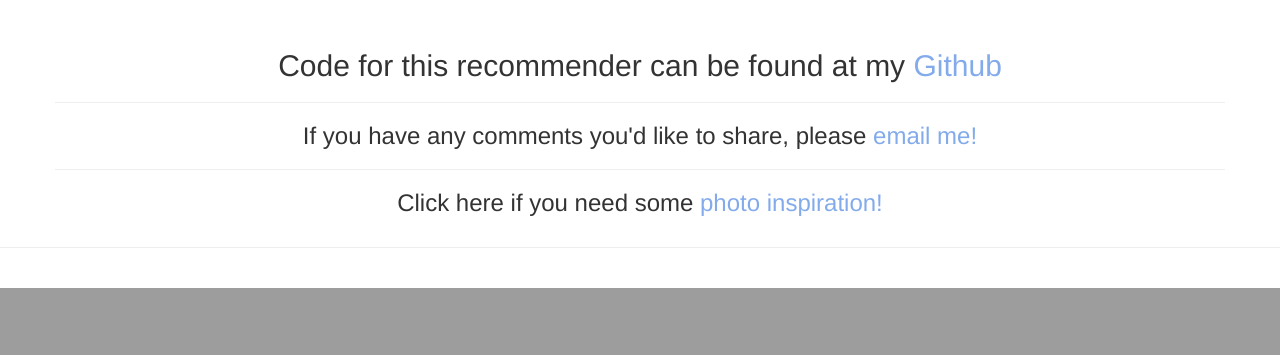
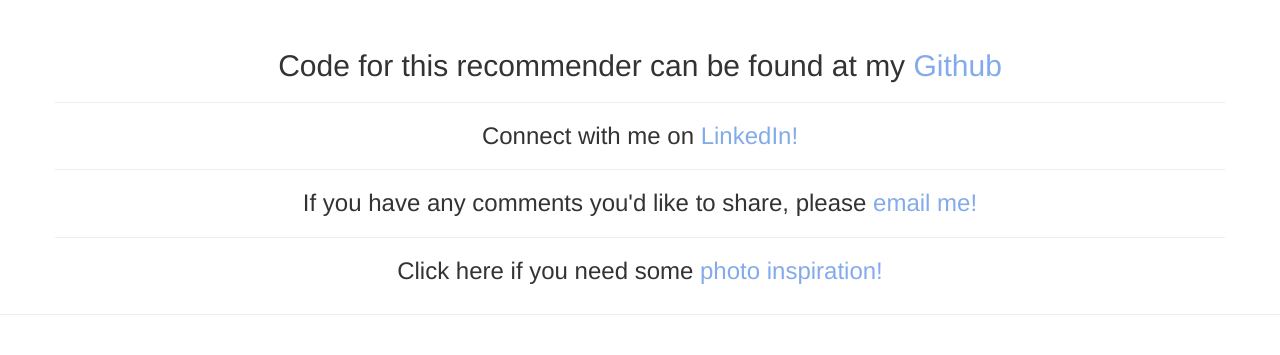
Before and after one commit to ekirken1/colorado_trail_recommender, a Flask app: page /about in a window 1280 px wide. Shown: the part 531-886 px from the top of the page. Before the commit the page ends 819 px from the top, so only its background shows below. Run offline with Flask 2, Linux system fonts and the light colour scheme; parts of the project's set-up code (start-up, migrations or seed data) failed here and were passed over; some libraries are stand-ins or nearby versions.

Commit message:
about me additions

```diff
--- a/src/cleaning.py
+++ b/src/cleaning.py
@@ -244,11 +244,12 @@ if __name__ == "__main__":
         df_hike = import_csv('../data/hike_data.csv')
         df_merged = import_csv('../data/topics_and_numericalfeatures.csv')
         df_dogs_allowed = import_csv('../data/dogs_allowed.csv')
+        df_dogs_with_topics = import_csv('../data/dogs_with_topics.csv')
         df_pretty = import_csv('../data/prettiedtopics.csv')
         print(df_merged.head())
 
-        df_merged[['out_and_back', 'point_to_point']] = df_merged[['out_and_back', 'point_to_point']]*.1
-        df_merged[['difficulty_hard', 'difficulty_moderate']] = df_merged[['difficulty_hard', 'difficulty_moderate']]*.5
+        # df_merged[['out_and_back', 'point_to_point']] = df_merged[['out_and_back', 'point_to_point']]*.1
+        # df_merged[['difficulty_hard', 'difficulty_moderate']] = df_merged[['difficulty_hard', 'difficulty_moderate']]*.5
 
         df_scaled, similarity_df, X = make_sim_matrix(df_merged)
         all_hikes = df_raw.index
--- a/web_app/templates/about.html
+++ b/web_app/templates/about.html
@@ -84,6 +84,8 @@
             <!-- <div class="col-md-6">  -->
                 <h2>Code for this recommender can be found at my <a href="https://github.com/rumbelievable/colorado_trail_recommender" style='color: #83abeb'>Github </a></h2>
                 <hr>
+                <h3>Connect with me on <a href="https://www.linkedin.com/in/annie-rumbles/" style='color: #83abeb'>LinkedIn! </a></h3>
+                <hr>
                 <h3>If you have any comments you'd like to share, please <a href = "mailto: amrumbles@gmail.com" style='color: #83abeb'>email me!</a></h3>
                 <hr>
                 <h3>Click here if you need some <a href="http://rumbelievable.com" style='color: #83abeb'>photo inspiration! </a></h3>
```
